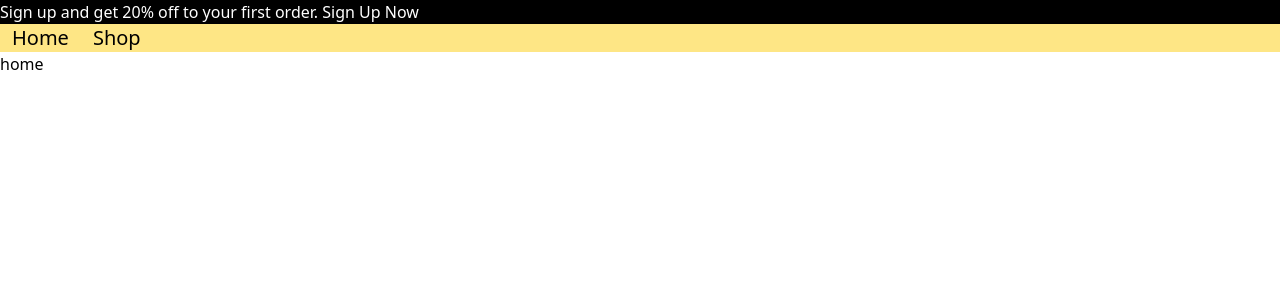
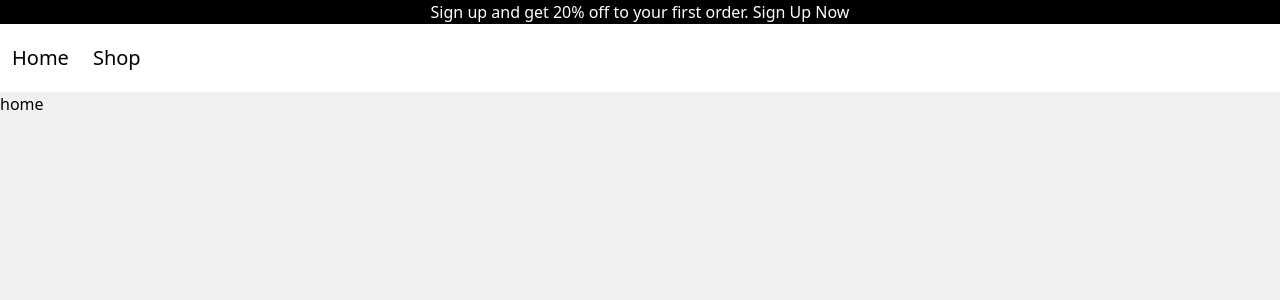
Before and after one commit to Soham-Powar/Shopping-Cart, a React (Vite) app: page / in a window 1280 px wide. Shown: the top 300 px of the page. Built offline with nearby package versions, Linux system fonts and the light colour scheme.

Commit message:
feat: update NavBar and PromoBanner styles

```diff
--- a/src/components/NavBar.jsx
+++ b/src/components/NavBar.jsx
@@ -2,7 +2,7 @@ import { Link } from "react-router-dom";
 
 const NavBar = () => {
 	return (
-		<nav className="bg-amber-200">
+		<nav className="bg-white py-5">
 			<Link to="/" className="p-3 font-medium text-xl">Home</Link>
 			<Link to="/shop" className="p-3 font-medium text-xl">Shop</Link>
 		</nav>
--- a/src/components/PromoBanner.jsx
+++ b/src/components/PromoBanner.jsx
@@ -1,6 +1,6 @@
 const PromoBanner = () => {
 	return (
-		<div className="bg-black text-white">
+		<div className="bg-black text-white text-center">
 			Sign up and get 20% off to your first order. Sign Up Now
 		</div>
 	)
--- a/src/styles/index.css
+++ b/src/styles/index.css
@@ -1,9 +1,8 @@
 @import "tailwindcss";
 
-@theme {
+:root {
 	--color-night: #020817;
 	--color-blush: #F3F0F1;
-	--color-mint-500: oklch(0.72 0.11 178);
 }
 
 /* 1. Use a more-intuitive box-sizing model */
@@ -23,6 +22,7 @@ body {
 	line-height: 1.5;
 	/* 4. Improve text rendering */
 	-webkit-font-smoothing: antialiased;
+	background-color: var(--color-blush);
 }
 
 /* 5. Improve media defaults */
```
